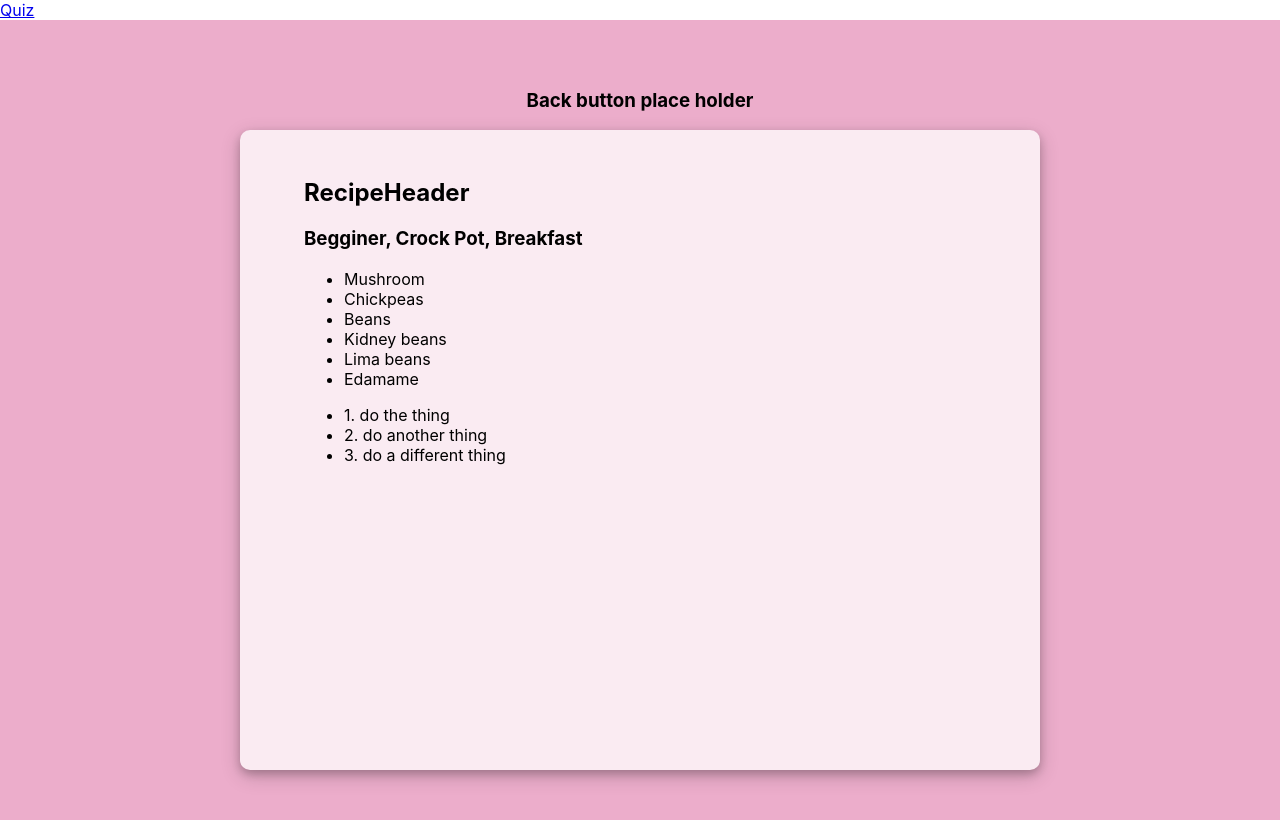
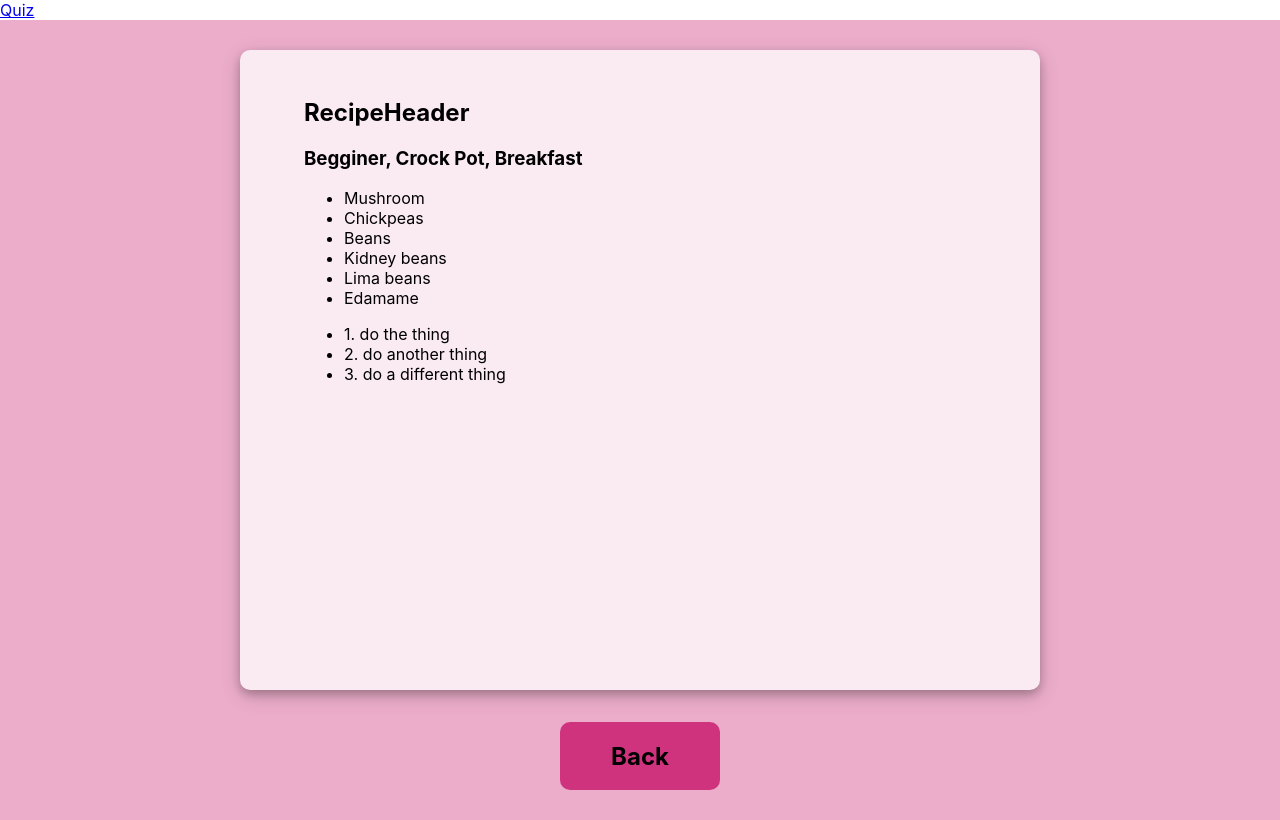
Before and after one commit to bethjm/recipealgo_frontend, a React (Create React App) app: page /readrecipe in a window 1280 px wide. Built offline with nearby package versions, Linux system fonts and the light colour scheme.

Commit message:
working on back button

```diff
--- a/src/components/ReadRecipe.css
+++ b/src/components/ReadRecipe.css
@@ -13,6 +13,7 @@
   height: 40rem;
   border-radius: 10px;
   box-shadow: 0 4px 8px 0 rgba(0, 0, 0, 0.2), 0 6px 20px 0 rgba(0, 0, 0, 0.19);
+  margin-bottom: 2rem;
 }
 
 .ReadRecipe .recipe_card_container {
@@ -20,9 +21,17 @@
   margin-top: 3rem;
 }
 
+#for_mobile {
+  display: none;
+}
+
 @media screen and (max-width: 900px) {
   .ReadRecipe .ReadRecipe_Container {
     width: 30rem;
     height: 40rem;
   }
+
+  #for_mobile {
+    display: inline;
+  }
 }
--- a/src/components/ReadRecipe.js
+++ b/src/components/ReadRecipe.js
@@ -4,13 +4,13 @@ import RecipeHeader from "./UI/Recipes/RecipeHeader";
 import RecipeOther from "./UI/Recipes/RecipeOther";
 import RecipeIngredients from "./UI/Recipes/RecipeIngredients";
 import RecipeInstructions from "./UI/Recipes/RecipeInstructions";
+import PrimaryButton from "./UI/Buttons/PrimaryButton";
 
 function ReadRecipe() {
   let listIngredients = 10;
 
   return (
     <div className="ReadRecipe">
-      <h3>Back button place holder</h3>
       <div className="ReadRecipe_Container">
         <div className="recipe_card_container">
           <RecipeHeader />
@@ -19,6 +19,7 @@ function ReadRecipe() {
           <RecipeInstructions />
         </div>
       </div>
+      <PrimaryButton id="for_mobile" />
     </div>
   );
 }
--- /dev/null
+++ b/src/components/UI/Buttons/PrimaryButton.css
@@ -0,0 +1,11 @@
+.PrimaryButton {
+  background-color: #d0337e;
+  border-radius: 10px;
+  width: 10rem;
+}
+
+.PrimaryButton .PrimaryButton_Container {
+  display: flex;
+  align-items: center;
+  justify-content: center;
+}
--- /dev/null
+++ b/src/components/UI/Buttons/PrimaryButton.js
@@ -0,0 +1,13 @@
+import "./PrimaryButton.css";
+
+function PrimaryButton() {
+  return (
+    <div className="PrimaryButton">
+      <div className="PrimaryButton_Container">
+        <h2>Back</h2>
+      </div>
+    </div>
+  );
+}
+
+export default PrimaryButton;
```
Also changed, not shown: src/components/Buttons/PrimaryButton.js (deleted, +0 -11 lines), src/components/Buttons/SecondaryButton.css (deleted), src/components/UI/Buttons/SecondaryButton.css (added), src/components/UI/Buttons/SecondaryButton.js (renamed from src/components/Buttons/SecondaryButton.js).
